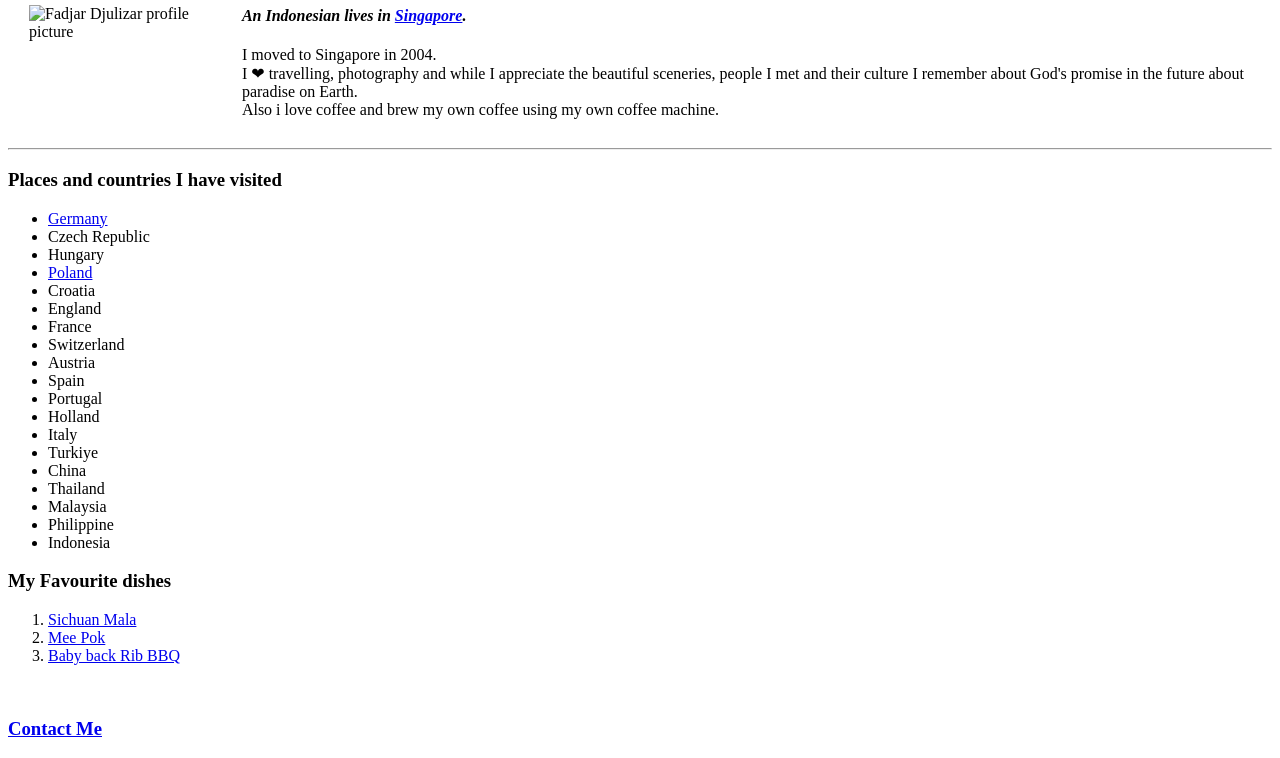
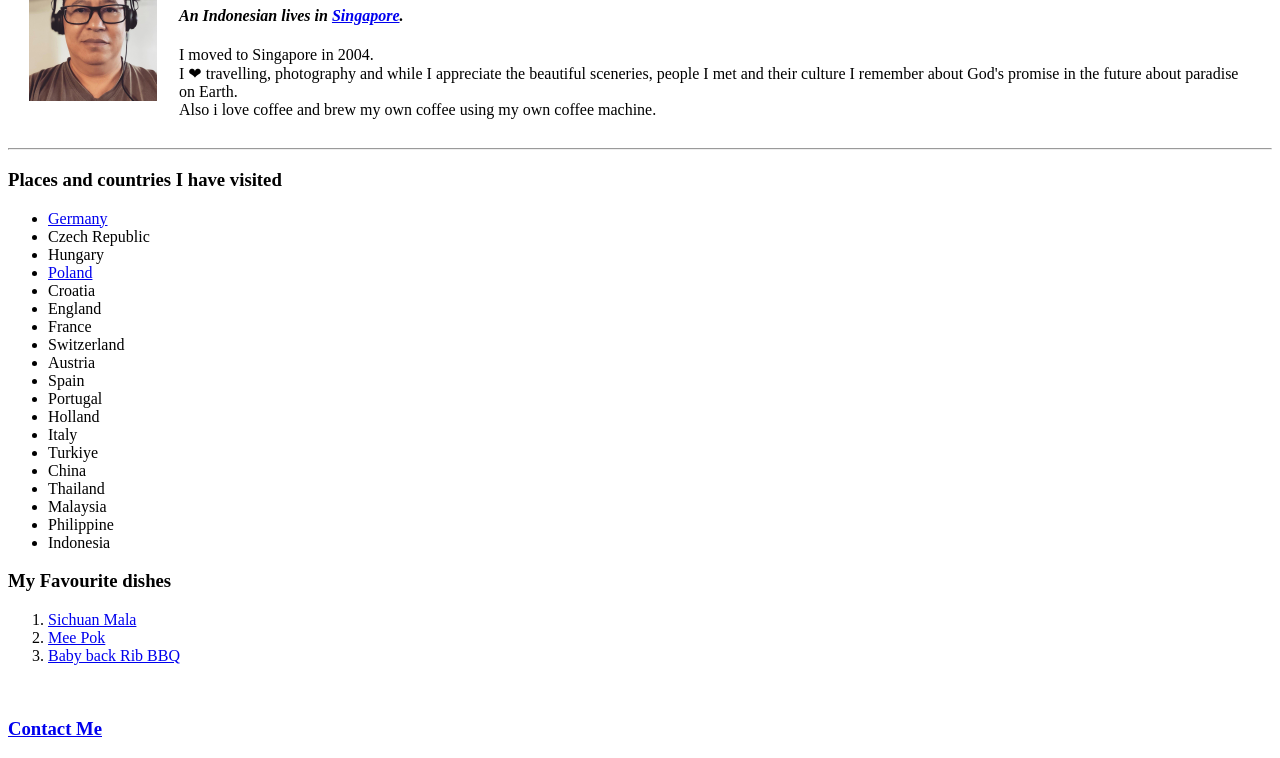
Before and after one commit to fdjuliza85/me, a plain HTML site: page index.html in a window 1280 px wide. Shown: the part 102-860 px from the top of the page. Drawn offline with Linux system fonts and the light colour scheme; the site is published under a folder, as on GitHub Pages, so addresses that start at the root find nothing.

Commit message:
Add files via upload

```diff
--- a/index.html
+++ b/index.html
@@ -9,7 +9,7 @@
 <body>
   <table cellspacing="20">
     <tr>
-      <td><img src="/images/me.jpg" alt="Fadjar Djulizar profile picture" style="width:128px;height:160px"></td>
+      <td><img src="images/me.jpg" alt="Fadjar profile picture" style="width:128px;height:160px"></td>
       <td><h1>Fadjar Djulizar</h1>
       <p><h4><em>An Indonesian lives in <strong><a href="https://en.wikipedia.org/wiki/Singapore">Singapore</a></strong>.</em></h4></p>
         I moved to Singapore in 2004.<br>
```
